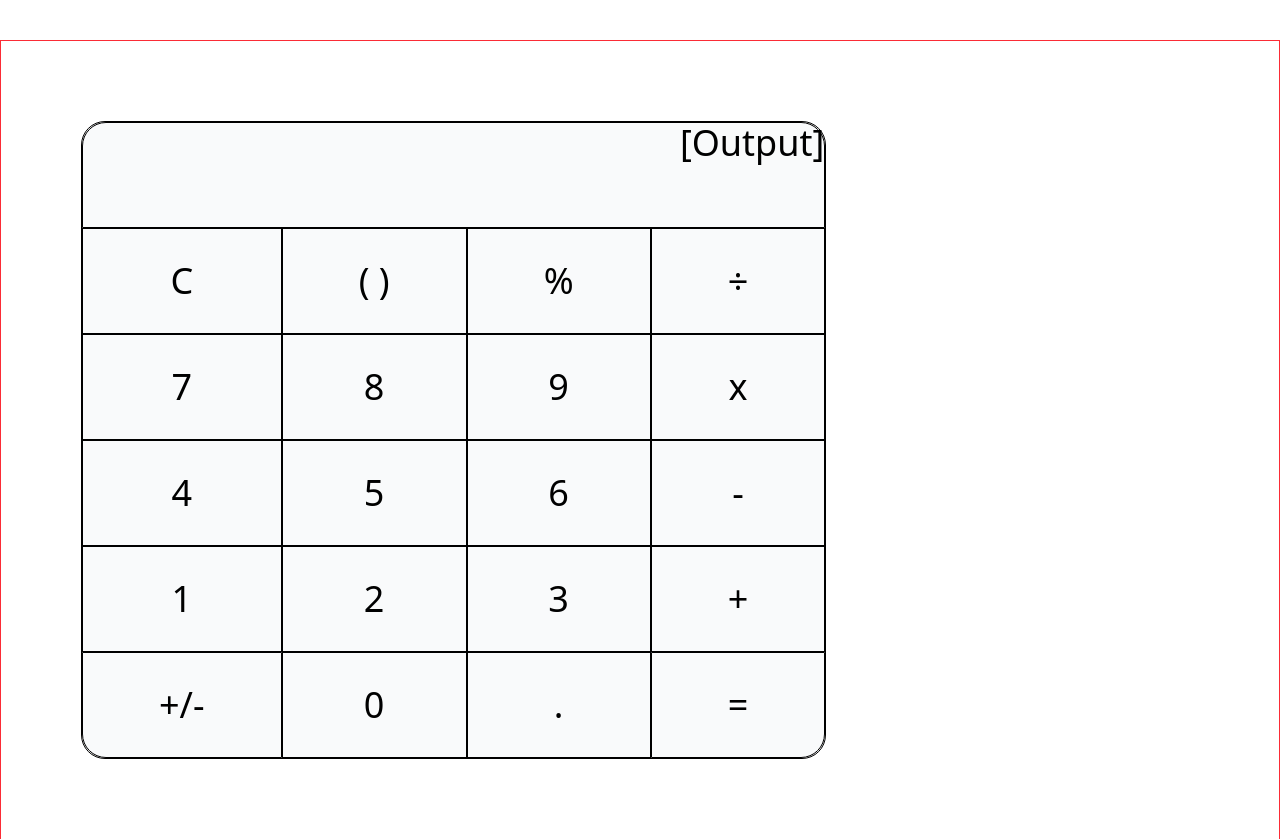
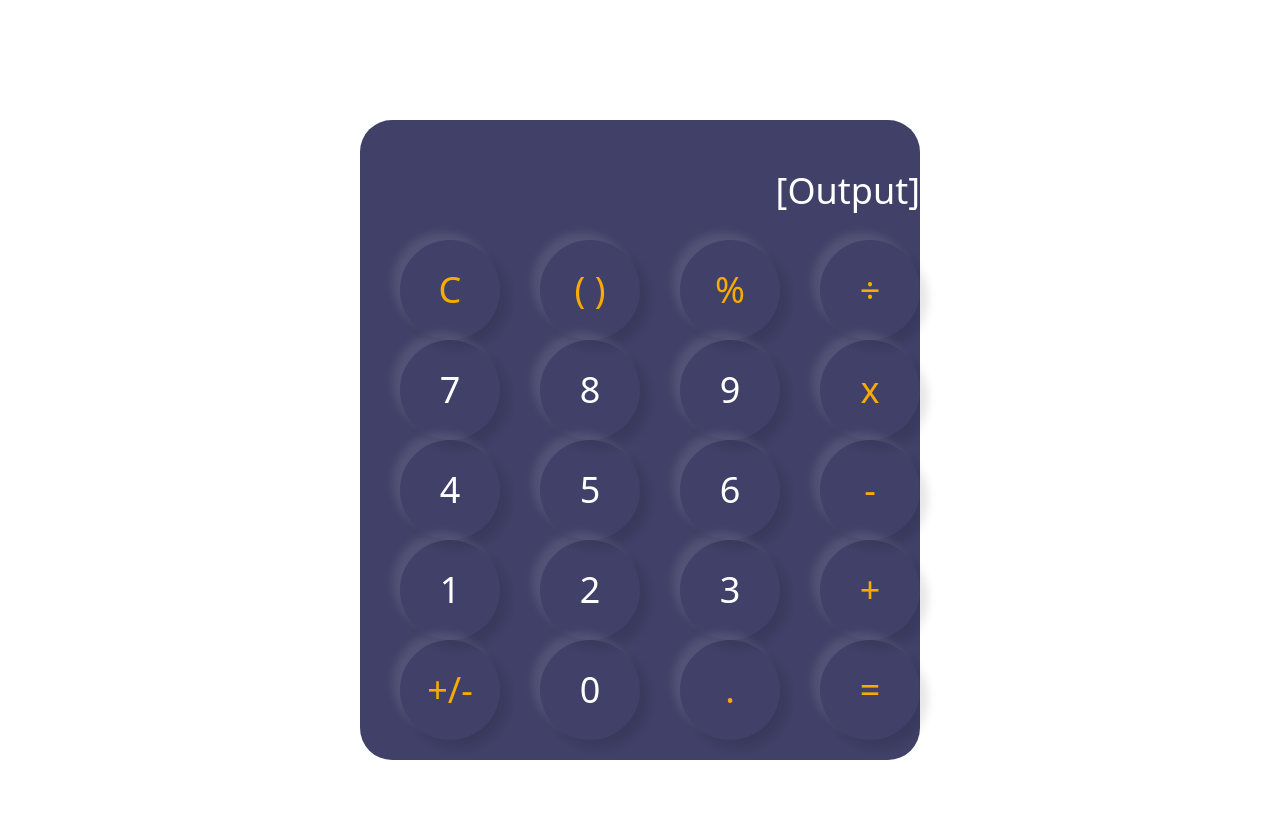
Before and after one commit to Rotomizer/portfolio-student, a website: page src/index.html in a window 1280 px wide. Shown: the part 760-1599 px from the top of the page. Drawn offline with Linux system fonts and the light colour scheme.

Commit message:
8-19-25 Calculator Edit v1
- HTML + CSS of calculator

```diff
--- a/src/index.html
+++ b/src/index.html
@@ -302,40 +302,77 @@
       </div>
     </section>
 
-    <section class="debug1 relative h-screen w-full p-20">
-      <div
-        class="grid h-full w-2/3 grid-flow-row grid-rows-6 rounded-3xl border border-black bg-gray-50 text-4xl"
+    <section class="relative h-screen w-full p-20">
+      <form
+        class="m-auto grid h-full w-1/2 grid-flow-row grid-rows-6 items-center justify-evenly gap-10 rounded-4xl bg-[#404068] p-10 text-4xl"
       >
-        <div
-          class="col-span-4 h-full w-full rounded-t-3xl border border-black text-right text-4xl"
-        >
-          <h2>[Output]</h2>
-        </div>
-        <button class="h-full w-full border border-black">C</button>
-        <button class="h-full w-full border border-black">( )</button>
-        <button class="h-full w-full border border-black">%</button>
-        <button class="h-full w-full border border-black">÷</button>
-        <button class="h-full w-full border border-black">7</button>
-        <button class="h-full w-full border border-black">8</button>
-        <button class="h-full w-full border border-black">9</button>
-        <button class="h-full w-full border border-black">x</button>
-        <button class="h-full w-full border border-black">4</button>
-        <button class="h-full w-full border border-black">5</button>
-        <button class="h-full w-full border border-black">6</button>
-        <button class="h-full w-full border border-black">-</button>
-        <button class="h-full w-full border border-black">1</button>
-        <button class="h-full w-full border border-black">2</button>
-        <button class="h-full w-full border border-black">3</button>
-        <button class="h-full w-full border border-black">+</button>
-        <button class="h-full w-full rounded-bl-3xl border border-black">
-          +/-
-        </button>
-        <button class="h-full w-full border border-black">0</button>
-        <button class="h-full w-full border border-black">.</button>
-        <button class="h-full w-full rounded-br-3xl border border-black">
-          =
-        </button>
-      </div>
+        <input
+          type="text"
+          name="display"
+          value="[Output]"
+          class="col-span-4 h-full w-full rounded-3xl text-right text-white"
+        />
+        <input
+          type="button"
+          value="C"
+          class="calc-button text-[var(--primary)]"
+        />
+        <input
+          type="button"
+          value="( )"
+          class="calc-button text-[var(--primary)]"
+        />
+        <input
+          type="button"
+          value="%"
+          class="calc-button text-[var(--primary)]"
+        />
+        <input
+          type="button"
+          value="÷"
+          class="calc-button text-[var(--primary)]"
+        />
+        <input type="button" value="7" class="calc-button" />
+        <input type="button" value="8" class="calc-button" />
+        <input type="button" value="9" class="calc-button" />
+        <input
+          type="button"
+          value="x"
+          class="calc-button text-[var(--primary)]"
+        />
+        <input type="button" value="4" class="calc-button" />
+        <input type="button" value="5" class="calc-button" />
+        <input type="button" value="6" class="calc-button" />
+        <input
+          type="button"
+          value="-"
+          class="calc-button text-[var(--primary)]"
+        />
+        <input type="button" value="1" class="calc-button" />
+        <input type="button" value="2" class="calc-button" />
+        <input type="button" value="3" class="calc-button" />
+        <input
+          type="button"
+          value="+"
+          class="calc-button text-[var(--primary)]"
+        />
+        <input
+          type="button"
+          value="+/-"
+          class="calc-button text-[var(--primary)]"
+        />
+        <input type="button" value="0" class="calc-button" />
+        <input
+          type="button"
+          value="."
+          class="calc-button text-[var(--primary)]"
+        />
+        <input
+          type="button"
+          value="="
+          class="calc-button text-[var(--primary)]"
+        />
+      </form>
     </section>
 
     <section class="pt-20">
--- a/src/input.css
+++ b/src/input.css
@@ -10,6 +10,7 @@ body {
 }
 
 @theme {
+  --primary: #faab00;
 }
 
 @utility darkmode {
@@ -55,4 +56,7 @@ body {
   .card {
     @apply relative mx-5 h-80 min-w-1/4 snap-start rounded-3xl bg-[url(https://placehold.co/1920x1080)] bg-cover bg-center bg-no-repeat;
   }
+  .calc-button {
+    @apply h-25 w-25 cursor-pointer rounded-full text-white shadow-[-8px_-8px_10px_rgba(255,255,255,0.1),8px_8px_10px_rgba(0,0,0,0.1)];
+  }
 }
```
Also changed, not shown: src/style.css.
